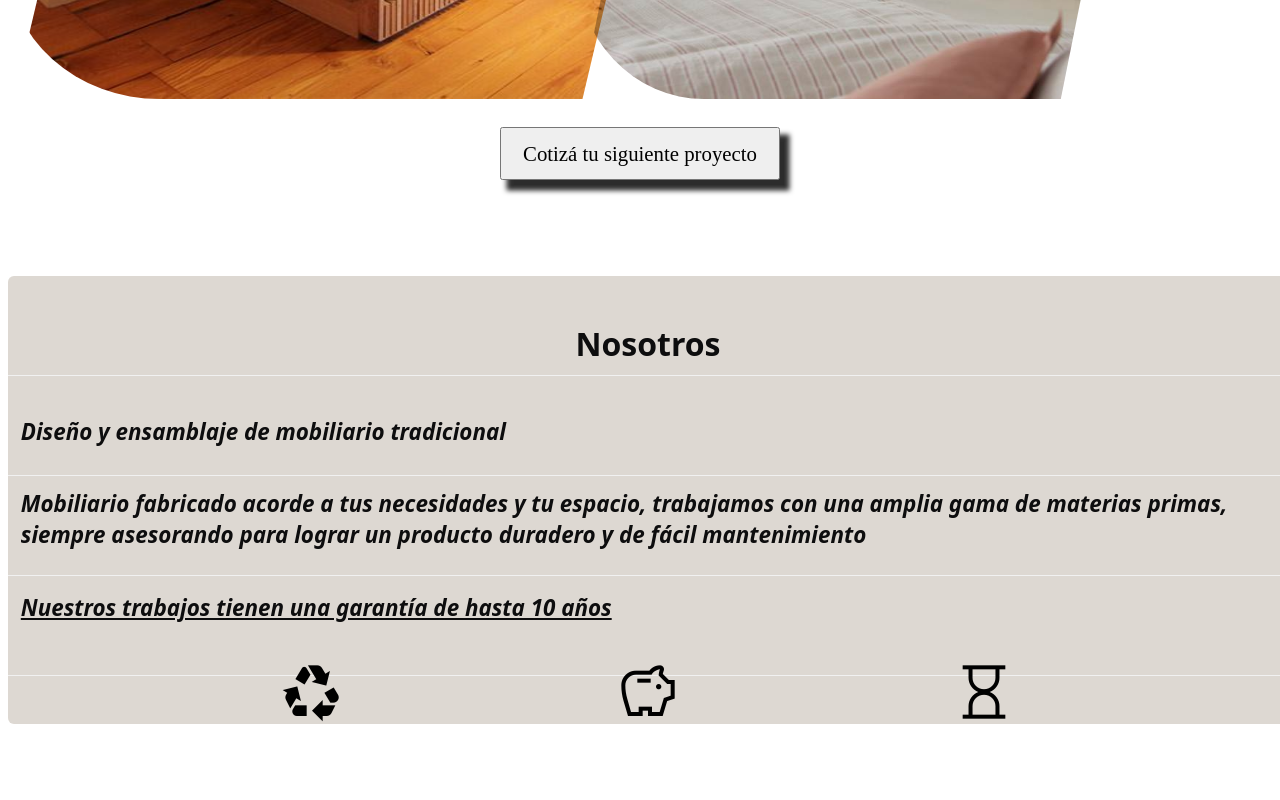
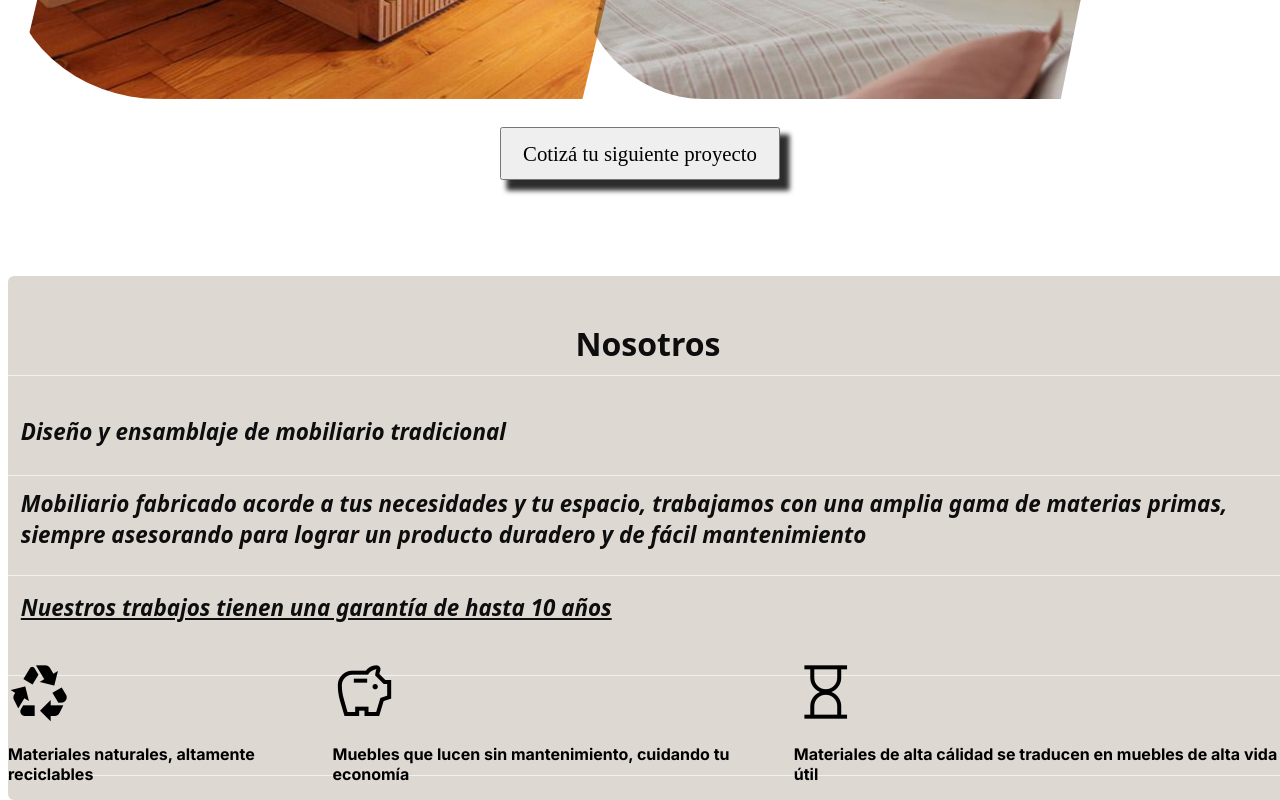
Before and after one commit to est3banst/carpenterspa, a React (Vite) app: page / in a window 1280 px wide. Shown: the part 811-1611 px from the top of the page. Before the commit the page ends 1541 px from the top, so only its background shows below. Built offline with nearby package versions, Linux system fonts and the light colour scheme.

Commit message:
added works

```diff
--- a/src/assets/App.css
+++ b/src/assets/App.css
@@ -229,13 +229,17 @@ a {
         margin-bottom: 3.559rem;
     }
     .call-icon, .wp-icon {
-        padding: 0rem;
+        padding: .3rem, .6rem;
         margin-right:0;
         width: 25px;
     }
     .contact-today-icon {
         width: 120px;
-        justify-content: flex-end;
+        justify-content: center;
+
+    }
+    #menu-resp {
+        margin-right: 0;
     }
 
 }
--- a/src/assets/Estilo.css
+++ b/src/assets/Estilo.css
@@ -42,6 +42,21 @@
     .container-about {
         margin-top: 7rem;
     }
+    .icons-about {
+        flex-direction: column;
+    }
+    .container-icons {
+        width: 100%;
+        text-align: center;
+    }
+    #about-icons {
+        font-size: 6rem;
+    }
+    .icons-text {
+        max-width: 330px;
+        text-align: center;
+        margin: auto;
+    }
 
 }
 @media screen and (width < 860px){
--- a/src/componentes/Articles.jsx
+++ b/src/componentes/Articles.jsx
@@ -12,15 +12,30 @@ export default function Articles () {
                  <p className='par-about-gar'>Nuestros trabajos tienen una garantía de hasta 10 años</p>
             </article>
             <section className='icons-about'>
-            <span id='about-icons' class="material-symbols-outlined">
+            <div className='container-icons'>
+            <span id='about-icons' className='material-symbols-outlined'>
             recycling
             </span>
-            <span id='about-icons' class="material-symbols-outlined">
+            <p className='icons-text'>
+                Materiales naturales, altamente reciclables
+            </p>
+            </div>
+            <div className='container-icons'>
+            <span id='about-icons' className='material-symbols-outlined'>
             savings
             </span>
-            <span id='about-icons' class="material-symbols-outlined">
+            <p className='icons-text'>
+                Muebles que lucen sin mantenimiento, cuidando tu economía
+            </p>
+            </div>
+            <div className='container-icons'>
+            <span id='about-icons' className='material-symbols-outlined'>
             hourglass_empty
             </span>
+            <p className='icons-text'>
+                Materiales de alta cálidad se traducen en muebles de alta vida útil
+            </p>
+            </div>
             </section>
         </div>
     )
```
Also changed, not shown: src/componentes/Works.jsx (added, +10 -0 lines).
